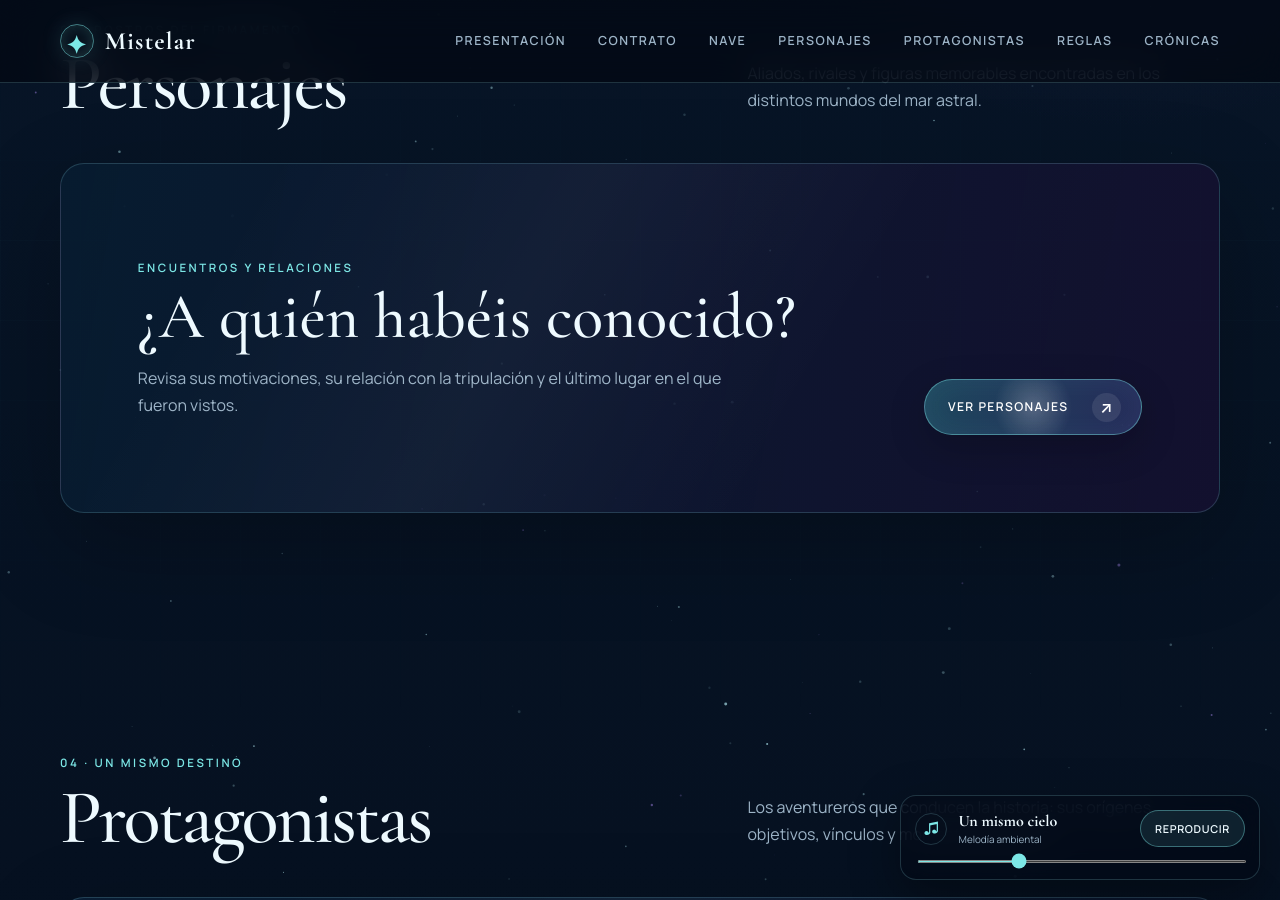
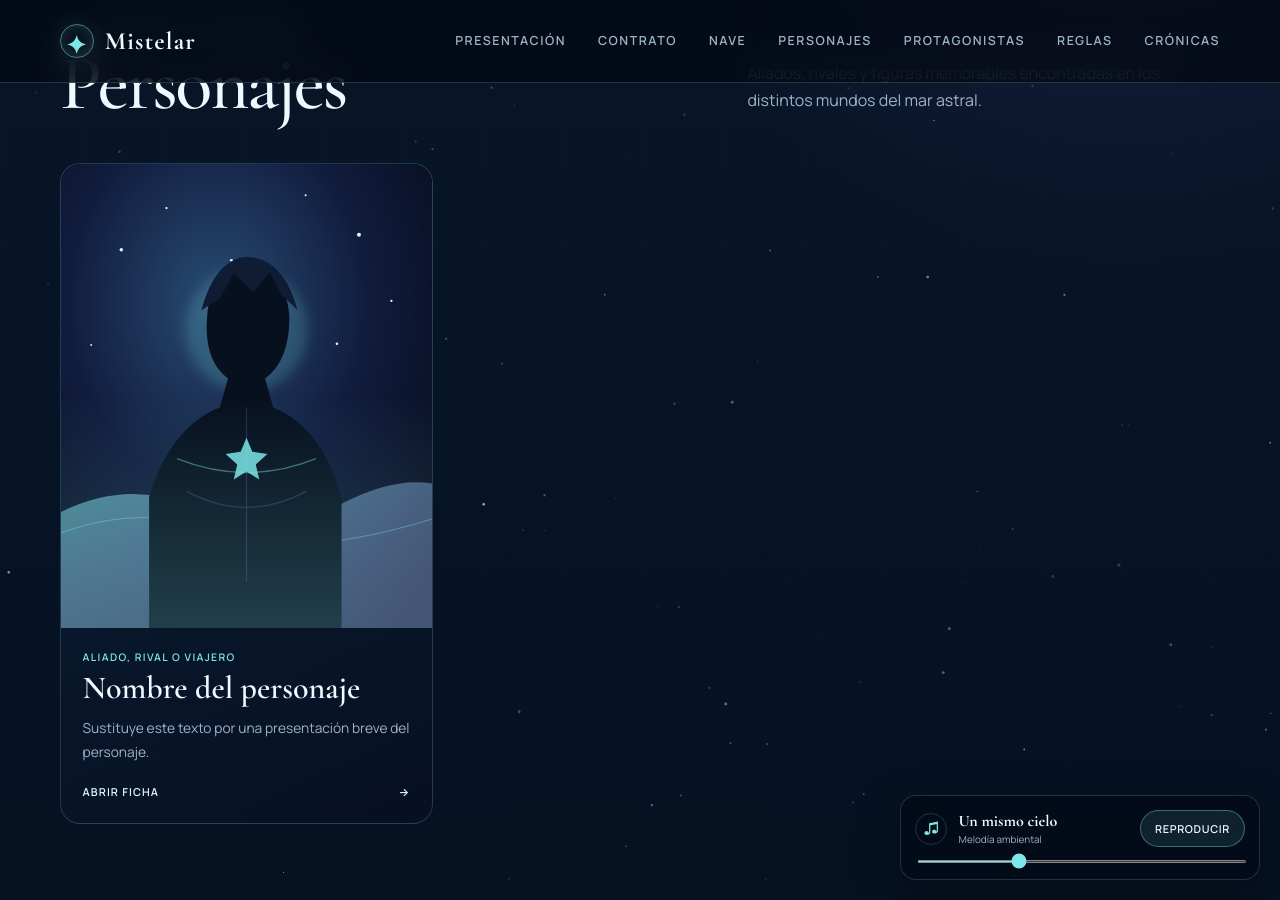
Before and after one commit to alvordsai/dnd_web, a Jekyll site: the page built from index.html, in a window 1280 px wide and 900 px high, scrolled down 2753 px. Built offline with Jekyll 4.4.1, drawn with Linux system fonts in a browser that asks for light colours.

Commit message:
Show character grid automatically on homepage

```diff
--- a/index.html
+++ b/index.html
@@ -70,14 +70,40 @@ footer_text: Mistelar · Historias bajo un mismo cielo
         </div>
         <p>Aliados, rivales y figuras memorables encontradas en los distintos mundos del mar astral.</p>
     </div>
+
+    {% assign character_list = site.personajes | sort: "order" %}
+    {% if character_list.size > 0 %}
+    <div class="character-grid">
+        {% for personaje in character_list %}
+        {% assign portrait = personaje.portrait | default: '/personaje.svg' %}
+        <a class="character-card" href="{{ personaje.url | relative_url }}" aria-label="Ver la ficha de {{ personaje.title | escape }}">
+            <span class="character-card-portrait">
+                <img
+                    src="{{ portrait | relative_url }}"
+                    alt="{{ personaje.portrait_alt | default: personaje.title | escape }}"
+                    width="480"
+                    height="600"
+                    loading="lazy"
+                >
+            </span>
+            <span class="character-card-copy">
+                <span class="character-card-role">{{ personaje.role | default: 'Personaje' }}</span>
+                <strong>{{ personaje.title }}</strong>
+                {% if personaje.summary %}<span>{{ personaje.summary }}</span>{% endif %}
+                <span class="character-card-link">Abrir ficha <span aria-hidden="true">→</span></span>
+            </span>
+        </a>
+        {% endfor %}
+    </div>
+    {% else %}
     <div class="chronicle-card section-card">
         <div>
-            <p class="card-label">Encuentros y relaciones</p>
-            <h3>¿A quién habéis conocido?</h3>
-            <p>Revisa sus motivaciones, su relación con la tripulación y el último lugar en el que fueron vistos.</p>
+            <p class="card-label">Rostros aún por descubrir</p>
+            <h3>Todavía no hay personajes registrados</h3>
+            <p>Añade un archivo Markdown dentro de <code>_personajes</code> y aparecerá aquí automáticamente.</p>
         </div>
-        <a href="{{ '/personajes.html' | relative_url }}" class="boton"><span>Ver personajes</span><span aria-hidden="true">↗</span></a>
     </div>
+    {% endif %}
 </section>
 
 <section id="protagonistas" class="section-shell reveal">
```
